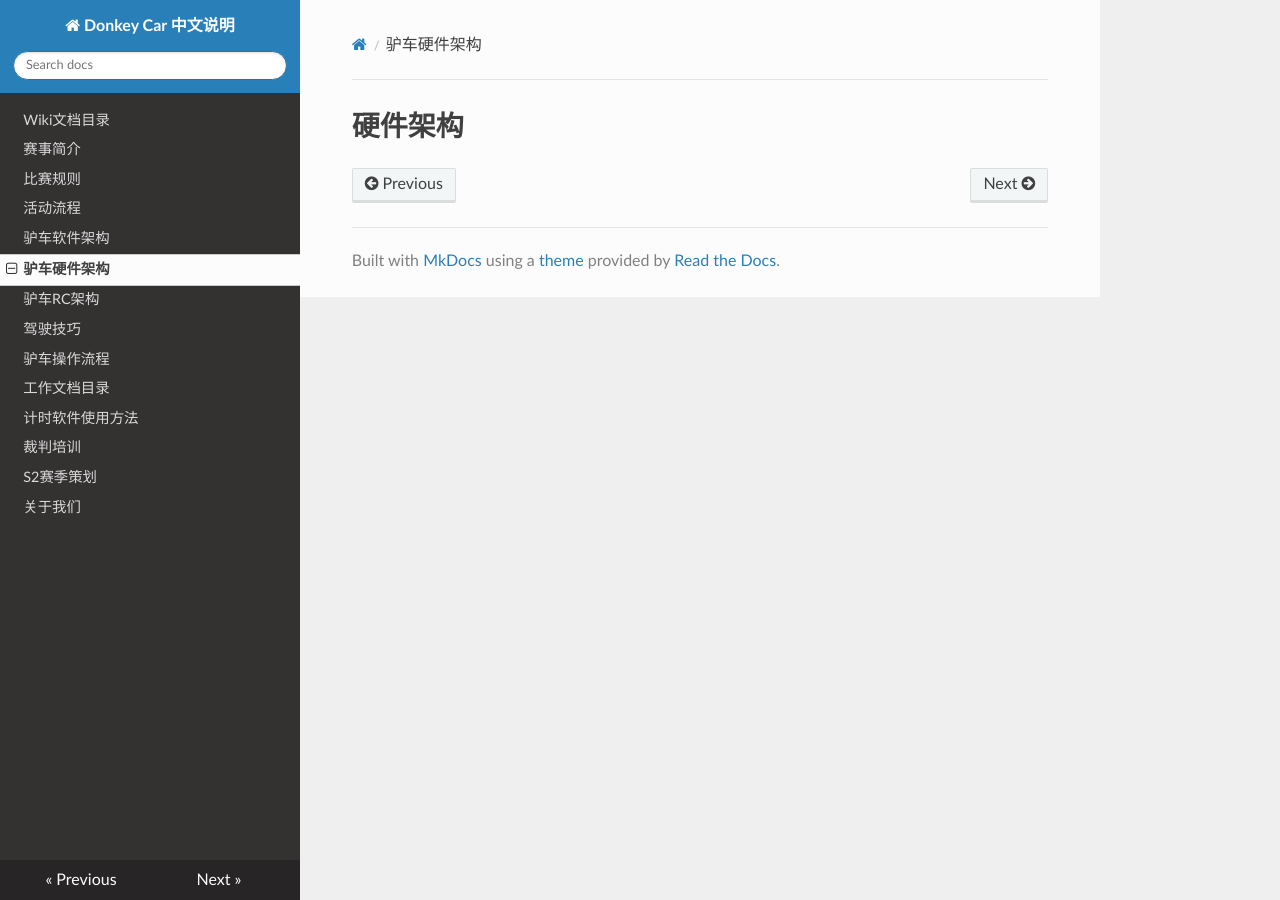
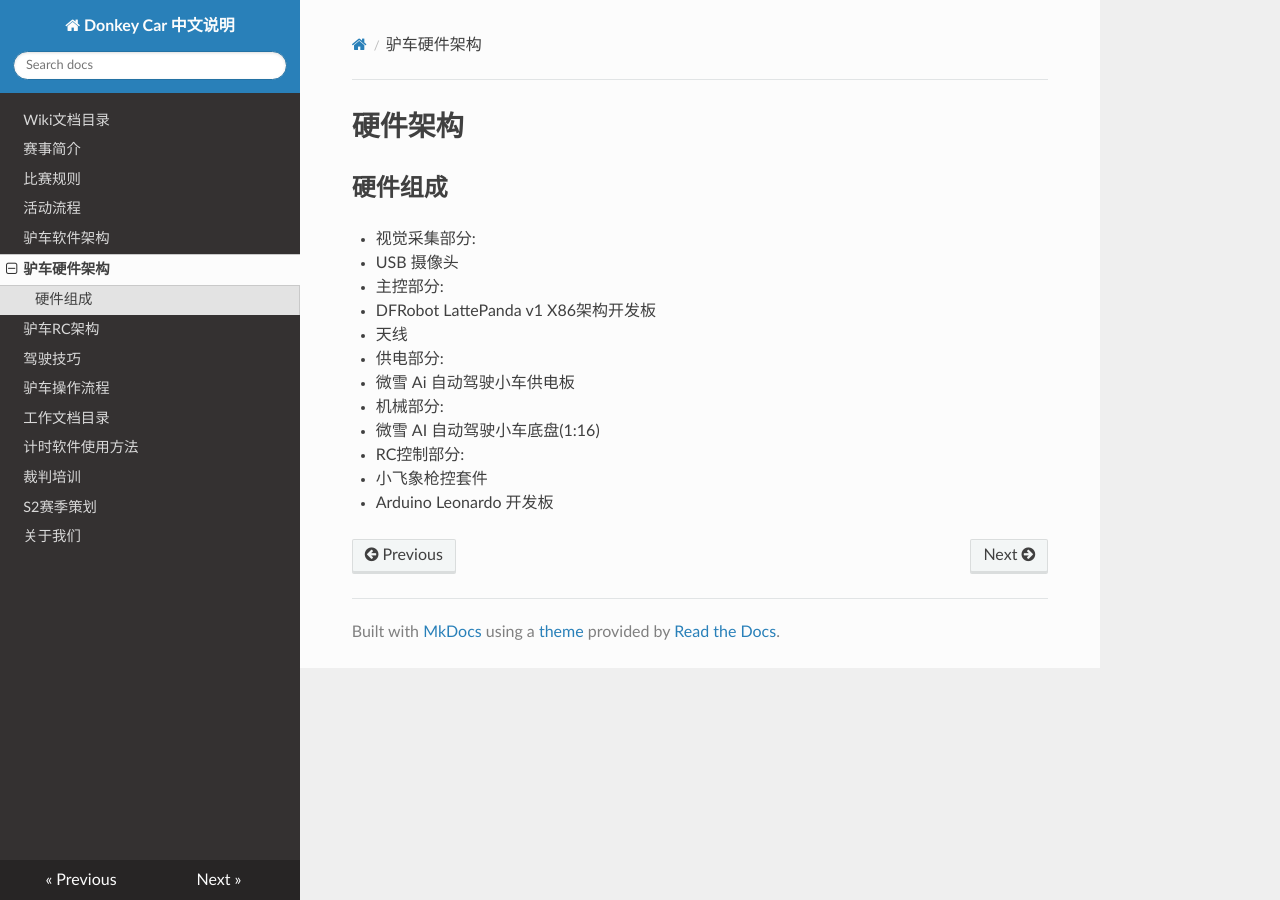
Before and after one commit to Mavengers/DonkeyDocsCN, an MkDocs documentation site: the page built from docs/wiki/hardware_arch.md, in a window 1280 px wide. Built offline with MkDocs 1.6.1, drawn with Linux system fonts in a browser that asks for light colours; nearby versions of some CDN libraries.

Commit message:
update hardware and software arch docs
Signed-off-by: yoyojacky2009 <yoyojacky2009@gmail.com>

```diff
--- a/docs/wiki/hardware_arch.md
+++ b/docs/wiki/hardware_arch.md
@@ -1 +1,14 @@
 # 硬件架构
+## 硬件组成
+- 视觉采集部分:
+* USB 摄像头
+- 主控部分:
+* DFRobot LattePanda v1 X86架构开发板
+* 天线
+- 供电部分:
+* 微雪 Ai 自动驾驶小车供电板
+- 机械部分:
+* 微雪 AI 自动驾驶小车底盘(1:16)
+- RC控制部分:
+* 小飞象枪控套件
+* Arduino Leonardo 开发板
```
Also changed, not shown: docs/wiki/software_arch.md (+3 -0 lines).
